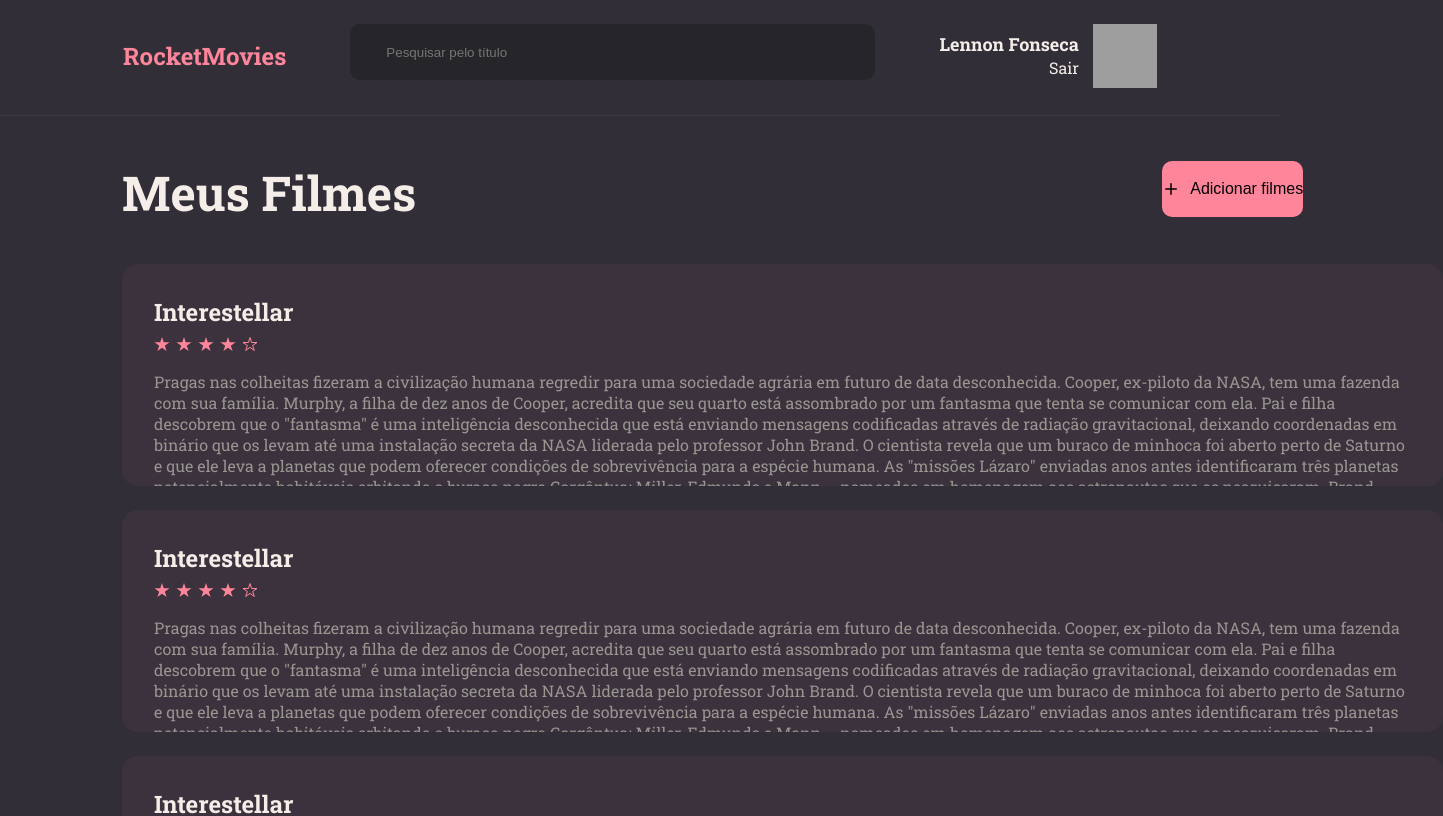
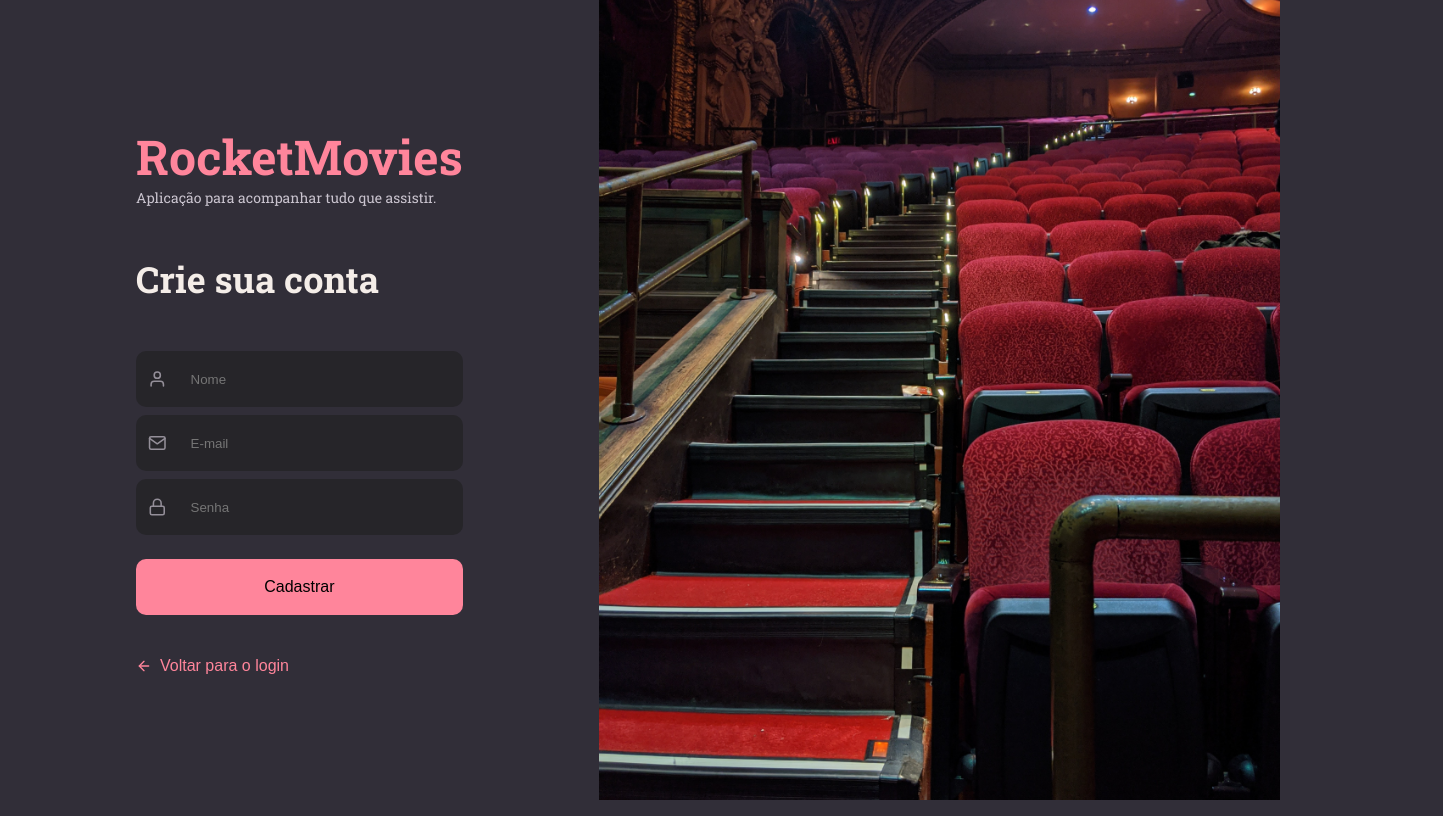
Before and after one commit to devleuuon/rocketmovies, a React (Vite) app: page / in a window 1280 px wide. Shown: the top 816 px of the page, 1443 px wide, since content can reach past the window. Built offline with nearby package versions, Linux system fonts and the light colour scheme; grey boxes are pictures that could not be loaded.

Commit message:
signup created

```diff
--- a/src/main.jsx
+++ b/src/main.jsx
@@ -3,13 +3,13 @@
 import { ThemeProvider } from 'styled-components'
 import theme from './styles/theme'
 import GlobalStyle from './styles/global'
-import { Home } from './pages/home'
+import { SignUp } from './pages/signup'
 
 ReactDOM.createRoot(document.getElementById('root')).render(
   <React.StrictMode>
     <ThemeProvider theme={theme}>
       <GlobalStyle />
-    <Home />
+    <SignUp />
     </ThemeProvider>
   </React.StrictMode>
 )
--- /dev/null
+++ b/src/pages/signup/index.jsx
@@ -0,0 +1,45 @@
+import { Container, Form, Background } from "./styles";
+import { TitleLogin } from '../../components/titlelogin'
+import { FiUser, FiMail, FiLock } from 'react-icons/fi'
+import { Input } from '../../components/input'
+import { Button } from '../../components/button'
+import { Back } from '../../components/Back'
+
+export function SignUp() {
+    return(
+        <Container>
+            <Form>
+                <h1>RocketMovies</h1>
+
+                <p>Aplicação para acompanhar tudo que assistir.</p>
+
+                <TitleLogin title="Crie sua conta" />
+
+                <Input
+                type="text"
+                placeholder="Nome"
+                icon={FiUser}
+                />
+
+                <Input
+                type="email"
+                placeholder="E-mail"
+                icon={FiMail}
+                />
+
+                <Input
+                type="password"
+                placeholder="Senha"
+                icon={FiLock}
+                />
+
+                <Button title="Cadastrar"/>
+
+                <Back title="Voltar para o login" />
+
+            </Form>
+
+            <Background />
+        </Container>
+    )
+}
--- /dev/null
+++ b/src/pages/signup/styles.js
@@ -0,0 +1,38 @@
+import styled from "styled-components";
+import background from "../../assets/background.png"
+
+export const Container = styled.div`
+    height: 100vh;
+    display: flex;
+`
+
+export const Form = styled.div`
+    padding: 12.5rem 13.6rem 0;
+
+    display: flex;
+    flex-direction: column;
+
+    >h1 {
+        color: ${({ theme }) => theme.COLORS.PINK};
+        font-size: 4.8rem;
+    }
+
+    > p {
+        font-size: 1.4rem;
+        color: ${({ theme }) => theme.COLORS.GRAY};
+    }
+
+    >div:nth-child(6) {
+        margin-bottom: 2.4rem;
+    }
+
+    div:nth-child(8) {
+        margin-top: 4.2rem;
+    }
+`
+
+export const Background = styled.div`
+    flex: 1;
+    background: url(${background}) no-repeat center center;
+    background-size: cover;
+`
```
